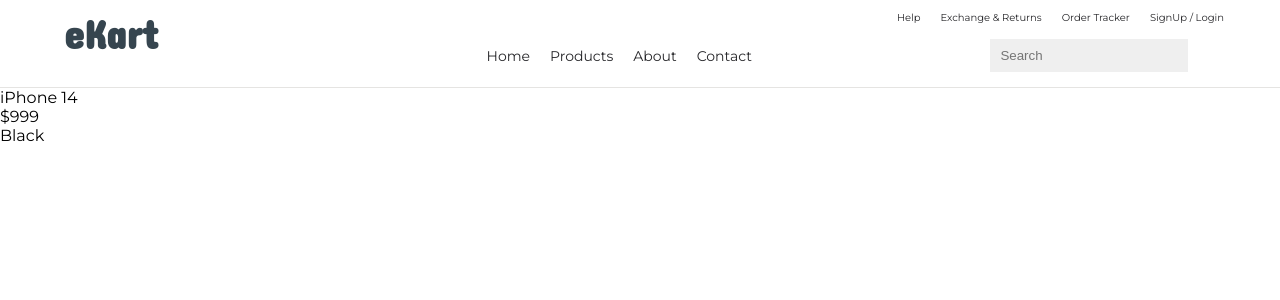
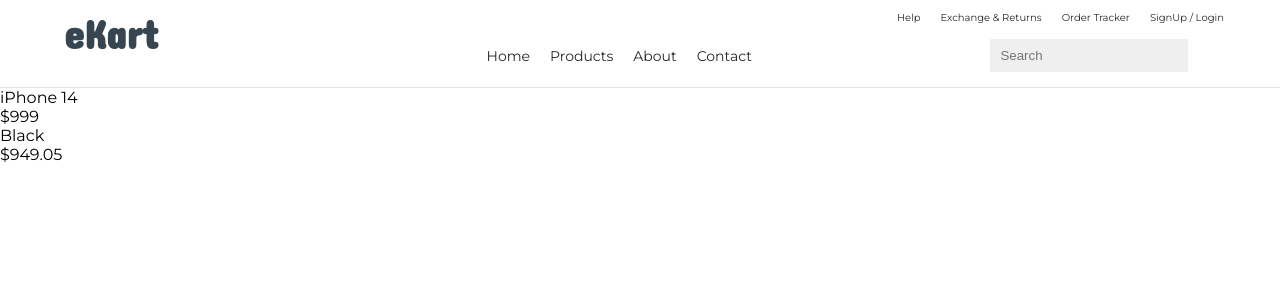
Before and after one commit to anurag1302/ng-ekart, an Angular app: page / in a window 1280 px wide. Shown: the top 300 px of the page. Built offline with nearby package versions, Linux system fonts and the light colour scheme.

Commit message:
ng - call function in string interpolation

```diff
--- a/src/app/product-list/product-list.component.html
+++ b/src/app/product-list/product-list.component.html
@@ -1,3 +1,5 @@
 <p>{{product.name}}</p>
 <p>${{product.price}}</p>
 <p>{{product.color}}</p>
+<!-- A function call inside curly braces -->
+<p>{{getDiscountedPrice()}}</p>
--- a/src/app/product-list/product-list.component.ts
+++ b/src/app/product-list/product-list.component.ts
@@ -9,7 +9,11 @@ export class ProductListComponent {
   product = {
     name: 'iPhone 14',
     price: 999,
-    color: 'Black'
+    color: 'Black',
+    discount: 5
   }
 
+  getDiscountedPrice() {
+    return '$' + (this.product.price - (this.product.price * this.product.discount / 100)).toString();
+  }
 }
```
